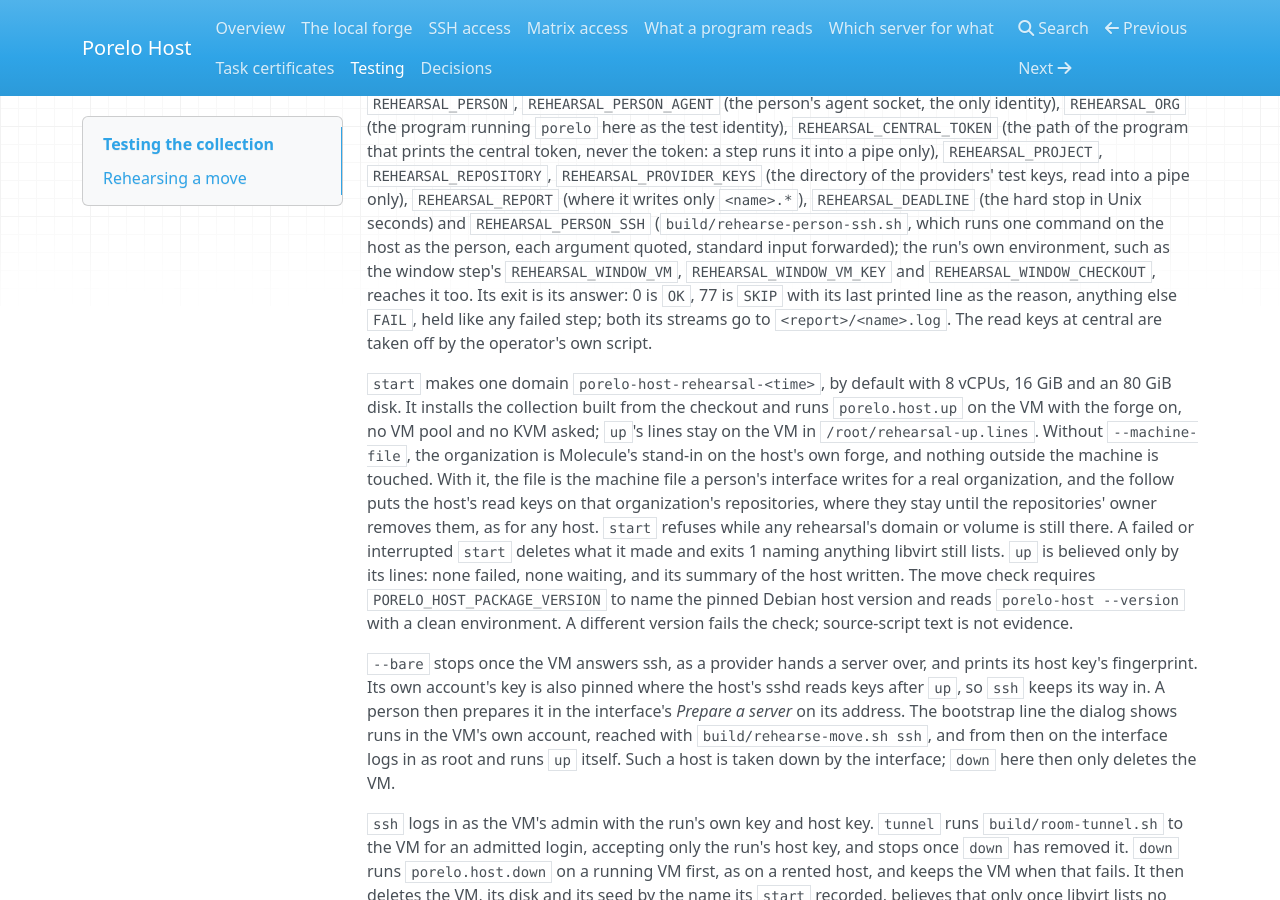
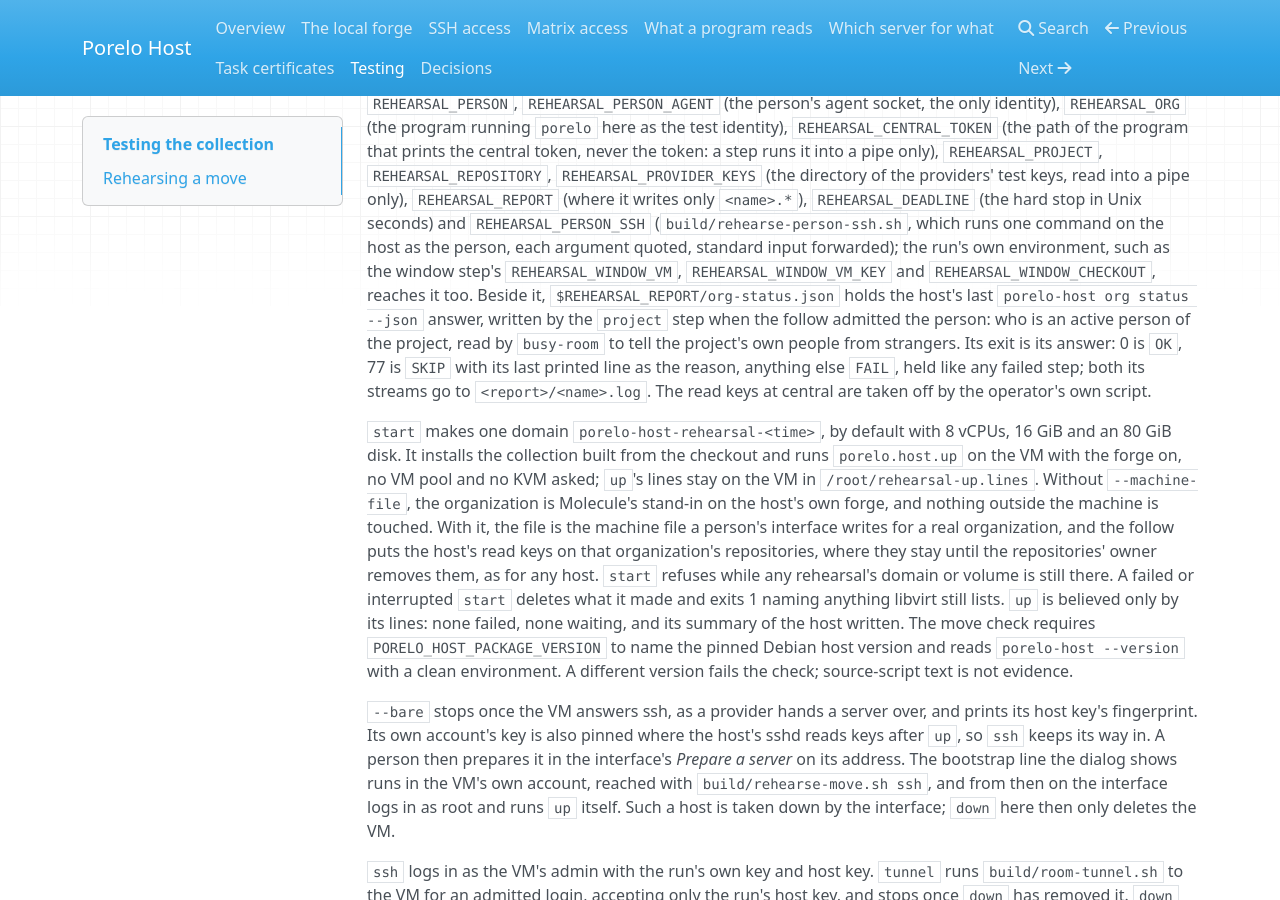
Before and after one commit to porelo-ai/porelo-host, an MkDocs documentation site: the page built from doc/testing.md, in a window 1280 px wide and 900 px high, scrolled down 2984 px. Built offline with MkDocs 1.6.1, drawn with Linux system fonts in a browser that asks for light colours; nearby versions of some CDN libraries.

Commit message:
Name the run's organization status among what a step is given [skip ci]
Assisted-by: Claude Code, claude-opus-5-5

```diff
--- a/doc/testing.md
+++ b/doc/testing.md
@@ -124,9 +124,12 @@ pipe only), `REHEARSAL_PROJECT`, `REHEARSAL_REPOSITORY`, `REHEARSAL_PROVIDER_KEY
 keys, read into a pipe only), `REHEARSAL_REPORT` (where it writes only `<name>.*`), `REHEARSAL_DEADLINE` (the hard stop
 in Unix seconds) and `REHEARSAL_PERSON_SSH` (`build/rehearse-person-ssh.sh`, which runs one command on the host as the
 person, each argument quoted, standard input forwarded); the run's own environment, such as the window step's
-`REHEARSAL_WINDOW_VM`, `REHEARSAL_WINDOW_VM_KEY` and `REHEARSAL_WINDOW_CHECKOUT`, reaches it too. Its exit is its
-answer: 0 is `OK`, 77 is `SKIP` with its last printed line as the reason, anything else `FAIL`, held like any failed
-step; both its streams go to `<report>/<name>.log`. The read keys at central are taken off by the operator's own script.
+`REHEARSAL_WINDOW_VM`, `REHEARSAL_WINDOW_VM_KEY` and `REHEARSAL_WINDOW_CHECKOUT`, reaches it too. Beside it,
+`$REHEARSAL_REPORT/org-status.json` holds the host's last `porelo-host org status --json` answer, written by the
+`project` step when the follow admitted the person: who is an active person of the project, read by `busy-room` to tell
+the project's own people from strangers. Its exit is its answer: 0 is `OK`, 77 is `SKIP` with its last printed line as
+the reason, anything else `FAIL`, held like any failed step; both its streams go to `<report>/<name>.log`. The read keys
+at central are taken off by the operator's own script.
 
 `start` makes one domain `porelo-host-rehearsal-<time>`, by default with 8 vCPUs, 16 GiB and an 80 GiB disk. It installs the collection
 built from the checkout and runs `porelo.host.up` on the VM with the forge on, no VM pool and no KVM asked; `up`'s lines stay
```
